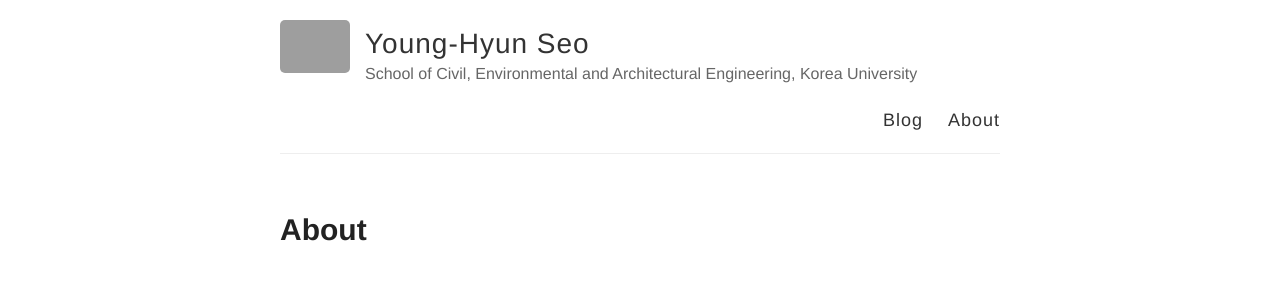
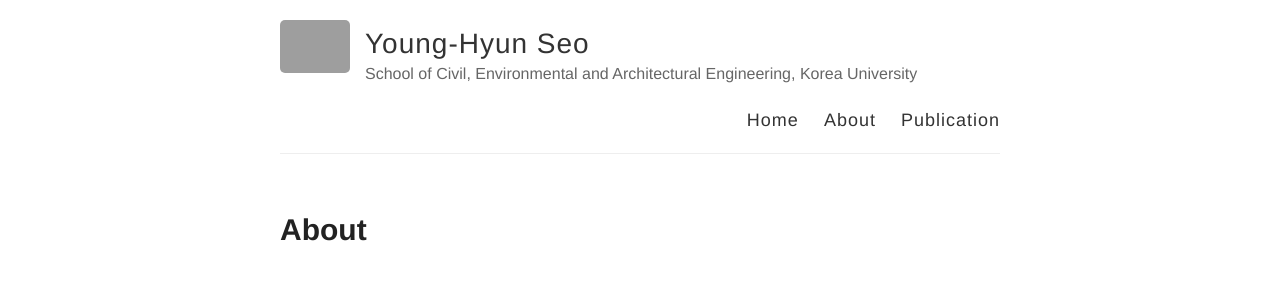
Before and after one commit to younghyunseo/homepage, a Jekyll site: the page built from index.md, in a window 1280 px wide. Shown: the top 297 px of the page. Built offline with Jekyll 4.4.1, drawn with Linux system fonts in a browser that asks for light colours; our own code applies the rules of GitHub Pages for plain Markdown files; grey boxes are pictures that could not be loaded.

Commit message:
editing default

```diff
--- a/_layouts/default.html
+++ b/_layouts/default.html
@@ -27,8 +27,9 @@
           </div>
 
           <nav>
-            <a href="{{ site.baseurl }}/">Blog</a>
+            <a href="{{ site.baseurl }}/">Home</a>
             <a href="{{ site.baseurl }}/about">About</a>
+            <a href="{{ site.baseurl }}/publication">Publication</a>
           </nav>
         </header>
       </div>
```
